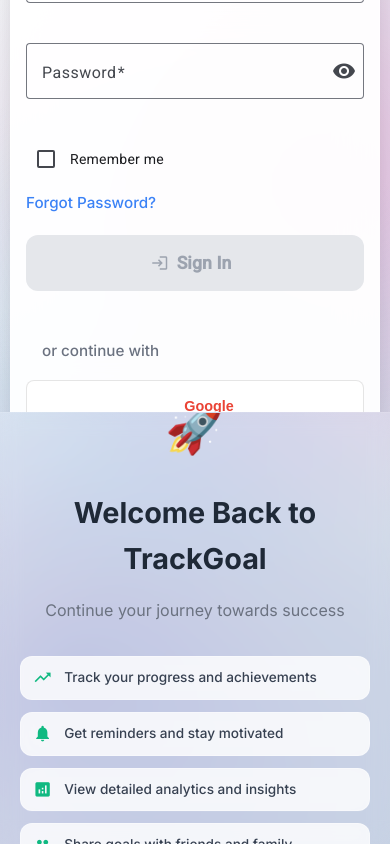
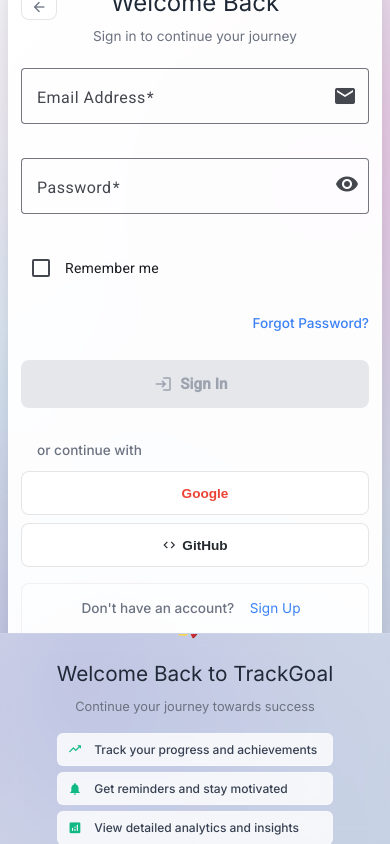
Before and after one commit to djsmacker01/TrackGoal, an Angular app: page /login in a window 390 px wide. Built offline with nearby package versions, Linux system fonts and the light colour scheme.

Commit message:
commit all

```diff
--- a/angular.json
+++ b/angular.json
@@ -44,8 +44,8 @@
                 },
                 {
                   "type": "anyComponentStyle",
-                  "maximumWarning": "25kB",
-                  "maximumError": "30kB"
+                  "maximumWarning": "50kB",
+                  "maximumError": "60kB"
                 },
                 {
                   "type": "bundle",
@@ -106,5 +106,8 @@
         }
       }
     }
+  },
+  "cli": {
+    "analytics": "52e0ac96-2835-42ae-9486-603a5db3139c"
   }
 }
--- a/src/app/app.component.ts
+++ b/src/app/app.component.ts
@@ -6,13 +6,14 @@
 import { LoadingSpinnerComponent } from './components/loading-spinner/loading-spinner.component';
 import { OfflineModeComponent } from './components/offline-mode/offline-mode.component';
 import { AppHeaderComponent } from './components/app-header/app-header.component';
+import { MobileNavigationComponent } from './components/mobile-navigation/mobile-navigation.component';
 import { SupabaseService } from './services/supabase.service';
 import { filter } from 'rxjs/operators';
 
 @Component({
   selector: 'app-root',
   standalone: true,
-  imports: [CommonModule, RouterOutlet, LoadingSpinnerComponent, OfflineModeComponent, AppHeaderComponent],
+  imports: [CommonModule, RouterOutlet, LoadingSpinnerComponent, OfflineModeComponent, AppHeaderComponent, MobileNavigationComponent],
   template: `
     <div class="app-container">
       <div *ngIf="isLoading" class="loading-overlay">
@@ -23,6 +24,7 @@
       <main class="main-content" *ngIf="!isOfflineMode">
         <router-outlet></router-outlet>
       </main>
+      <app-mobile-navigation *ngIf="!isOfflineMode"></app-mobile-navigation>
     </div>
   `,
   styles: [`
@@ -75,7 +77,7 @@
     private seoService: SeoService,
     private router: Router,
     private supabaseService: SupabaseService
-  ) {}
+  ) { }
 
   ngOnInit() {
     // Theme service is initialized in constructor
--- a/src/app/components/login/login.component.scss
+++ b/src/app/components/login/login.component.scss
@@ -381,16 +381,29 @@
   }
 }
 
-// Responsive Design
+// Enhanced Mobile Responsive Design
 @media (max-width: 1024px) {
   .login-container {
     flex-direction: column;
+    min-height: 100vh;
+  }
+
+  .form-section {
+    flex: 1;
+    min-height: 60vh;
+    padding: 15px;
+
+    .form-content {
+      max-width: 100%;
+      padding: 25px 20px;
+    }
   }
 
   .welcome-section {
     border-left: none;
     border-top: 1px solid rgba(255, 255, 255, 0.1);
     padding: 20px;
+    min-height: 40vh;
 
     .welcome-content {
       .welcome-title {
@@ -420,42 +433,173 @@
 }
 
 @media (max-width: 768px) {
+  .login-container {
+    padding-bottom: 80px; /* Space for mobile navigation */
+  }
+
   .form-section {
-    padding: 15px;
+    padding: 10px;
+    min-height: 70vh;
 
     .form-content {
-      padding: 25px 20px;
-      max-height: calc(100vh - 30px);
+      padding: 20px 15px;
+      max-height: calc(100vh - 100px);
+      border-radius: 16px;
+      margin: 0;
     }
 
     .form-header {
+      margin-bottom: 24px;
+
+      .back-btn {
+        width: 40px;
+        height: 40px;
+        border-radius: 10px;
+
+        mat-icon {
+          font-size: 18px;
+          width: 18px;
+          height: 18px;
+        }
+      }
+
       .page-title {
-        font-size: 2rem;
+        font-size: 1.75rem;
+        margin-bottom: 6px;
       }
 
       .page-subtitle {
-        font-size: 1rem;
+        font-size: 0.95rem;
       }
     }
 
     .login-form {
+      .form-field {
+        margin-bottom: 16px;
+
+        ::ng-deep .mat-mdc-form-field {
+          .mat-mdc-text-field-wrapper {
+            min-height: 56px;
+            border-radius: 10px;
+          }
+
+          .mat-mdc-input-element {
+            font-size: 16px; /* Prevents zoom on iOS */
+            padding: 16px 12px;
+          }
+
+          .mat-mdc-form-field-label {
+            font-size: 16px; /* Prevents zoom on iOS */
+          }
+        }
+      }
+
+      .form-options {
+        flex-direction: column;
+        align-items: flex-start;
+        gap: 12px;
+        margin-bottom: 16px;
+
+        .remember-me {
+          font-size: 0.9rem;
+        }
+
+        .forgot-password {
+          font-size: 0.9rem;
+          align-self: flex-end;
+        }
+      }
+
+      .login-btn {
+        padding: 14px 20px;
+        font-size: 1rem;
+        min-height: 50px;
+        border-radius: 10px;
+        margin-bottom: 20px;
+      }
+
+      .divider {
+        margin: 20px 0 12px 0;
+
+        .divider-text {
+          font-size: 0.9rem;
+        }
+      }
+
       .social-login {
         flex-direction: column;
-        gap: 12px;
+        gap: 10px;
+        margin-bottom: 20px;
 
         .social-btn {
           width: 100%;
-          padding: 14px 16px;
-          font-size: 0.95rem;
+          padding: 12px 16px;
+          font-size: 0.9rem;
+          min-height: 48px;
+          border-radius: 10px;
+
+          mat-icon {
+            font-size: 16px;
+            width: 16px;
+            height: 16px;
+          }
+        }
+      }
+
+      .signup-link {
+        padding: 12px;
+        border-radius: 10px;
+
+        p {
+          font-size: 0.9rem;
+        }
+
+        .link {
+          font-size: 0.9rem;
         }
       }
     }
   }
 
   .welcome-section {
+    min-height: 30vh;
+    padding: 15px;
+
     .welcome-content {
+      .welcome-icon {
+        font-size: 2.5rem;
+        margin-bottom: 16px;
+      }
+
+      .welcome-title {
+        font-size: 1.5rem;
+        margin-bottom: 8px;
+      }
+
+      .welcome-subtitle {
+        font-size: 0.9rem;
+        margin-bottom: 20px;
+      }
+
       .benefits-list {
         grid-template-columns: 1fr;
+        gap: 8px;
+
+        .benefit-item {
+          padding: 8px 12px;
+          margin-bottom: 0;
+          border-radius: 8px;
+
+          .benefit-icon {
+            font-size: 1rem;
+            width: 1rem;
+            height: 1rem;
+          }
+
+          span {
+            font-size: 0.8rem;
+          }
+        }
       }
     }
   }
@@ -463,62 +607,160 @@
 
 @media (max-width: 480px) {
   .form-section {
-    padding: 10px;
+    padding: 8px;
+    min-height: 75vh;
 
     .form-content {
-      padding: 20px 15px;
-      max-height: calc(100vh - 20px);
+      padding: 16px 12px;
+      max-height: calc(100vh - 80px);
+      border-radius: 12px;
     }
 
     .form-header {
-      .page-title {
-        font-size: 1.8rem;
+      margin-bottom: 20px;
+
+      .back-btn {
+        width: 36px;
+        height: 36px;
+        border-radius: 8px;
+
+        mat-icon {
+          font-size: 16px;
+          width: 16px;
+          height: 16px;
+        }
       }
 
-      .back-btn {
-        width: 40px;
-        height: 40px;
+      .page-title {
+        font-size: 1.5rem;
+        margin-bottom: 4px;
+      }
 
-        mat-icon {
-          font-size: 18px;
-          width: 18px;
-          height: 18px;
-        }
+      .page-subtitle {
+        font-size: 0.85rem;
       }
     }
 
     .login-form {
+      .form-field {
+        margin-bottom: 14px;
+
+        ::ng-deep .mat-mdc-form-field {
+          .mat-mdc-text-field-wrapper {
+            min-height: 52px;
+            border-radius: 8px;
+          }
+
+          .mat-mdc-input-element {
+            font-size: 16px;
+            padding: 14px 10px;
+          }
+
+          .mat-mdc-form-field-label {
+            font-size: 16px;
+          }
+        }
+      }
+
       .form-options {
         flex-direction: column;
         align-items: flex-start;
-        gap: 12px;
+        gap: 10px;
+        margin-bottom: 14px;
+
+        .remember-me {
+          font-size: 0.85rem;
+        }
+
+        .forgot-password {
+          font-size: 0.85rem;
+        }
+      }
+
+      .login-btn {
+        padding: 12px 16px;
+        font-size: 0.95rem;
+        min-height: 48px;
+        border-radius: 8px;
+        margin-bottom: 16px;
+      }
+
+      .divider {
+        margin: 16px 0 10px 0;
+
+        .divider-text {
+          font-size: 0.85rem;
+        }
       }
 
       .social-login {
+        gap: 8px;
+        margin-bottom: 16px;
+
         .social-btn {
-          padding: 12px 14px;
-          font-size: 0.9rem;
+          padding: 10px 14px;
+          font-size: 0.85rem;
+          min-height: 44px;
+          border-radius: 8px;
+
+          mat-icon {
+            font-size: 14px;
+            width: 14px;
+            height: 14px;
+          }
+        }
+      }
+
+      .signup-link {
+        padding: 10px;
+        border-radius: 8px;
+
+        p {
+          font-size: 0.85rem;
+        }
+
+        .link {
+          font-size: 0.85rem;
         }
       }
     }
   }
 
   .welcome-section {
+    min-height: 25vh;
+    padding: 12px;
+
     .welcome-content {
       .welcome-icon {
-        font-size: 3rem;
+        font-size: 2rem;
+        margin-bottom: 12px;
       }
 
       .welcome-title {
-        font-size: 1.8rem;
+        font-size: 1.3rem;
+        margin-bottom: 6px;
+      }
+
+      .welcome-subtitle {
+        font-size: 0.8rem;
+        margin-bottom: 16px;
       }
 
       .benefits-list {
+        gap: 6px;
+
         .benefit-item {
-          padding: 10px 12px;
+          padding: 6px 10px;
+          border-radius: 6px;
+
+          .benefit-icon {
+            font-size: 0.9rem;
+            width: 0.9rem;
+            height: 0.9rem;
+          }
 
           span {
-            font-size: 0.85rem;
+            font-size: 0.75rem;
           }
         }
       }
@@ -528,35 +770,160 @@
 
 @media (max-width: 360px) {
   .form-section {
+    padding: 6px;
+    min-height: 80vh;
+
     .form-content {
-      padding: 15px 12px;
+      padding: 14px 10px;
+      max-height: calc(100vh - 70px);
+      border-radius: 10px;
     }
 
     .form-header {
+      margin-bottom: 18px;
+
+      .back-btn {
+        width: 32px;
+        height: 32px;
+        border-radius: 6px;
+
+        mat-icon {
+          font-size: 14px;
+          width: 14px;
+          height: 14px;
+        }
+      }
+
       .page-title {
-        font-size: 1.6rem;
+        font-size: 1.4rem;
+        margin-bottom: 3px;
       }
 
       .page-subtitle {
+        font-size: 0.8rem;
+      }
+    }
+
+    .login-form {
+      .form-field {
+        margin-bottom: 12px;
+
+        ::ng-deep .mat-mdc-form-field {
+          .mat-mdc-text-field-wrapper {
+            min-height: 48px;
+            border-radius: 6px;
+          }
+
+          .mat-mdc-input-element {
+            font-size: 16px;
+            padding: 12px 8px;
+          }
+
+          .mat-mdc-form-field-label {
+            font-size: 16px;
+          }
+        }
+      }
+
+      .form-options {
+        gap: 8px;
+        margin-bottom: 12px;
+
+        .remember-me {
+          font-size: 0.8rem;
+        }
+
+        .forgot-password {
+          font-size: 0.8rem;
+        }
+      }
+
+      .login-btn {
+        padding: 10px 14px;
         font-size: 0.9rem;
+        min-height: 44px;
+        border-radius: 6px;
+        margin-bottom: 14px;
+      }
+
+      .divider {
+        margin: 14px 0 8px 0;
+
+        .divider-text {
+          font-size: 0.8rem;
+        }
+      }
+
+      .social-login {
+        gap: 6px;
+        margin-bottom: 14px;
+
+        .social-btn {
+          padding: 8px 12px;
+          font-size: 0.8rem;
+          min-height: 40px;
+          border-radius: 6px;
+
+          mat-icon {
+            font-size: 12px;
+            width: 12px;
+            height: 12px;
+          }
+        }
+      }
+
+      .signup-link {
+        padding: 8px;
+        border-radius: 6px;
+
+        p {
+          font-size: 0.8rem;
+        }
+
+        .link {
+          font-size: 0.8rem;
+        }
       }
     }
   }
 
   .welcome-section {
-    padding: 15px;
+    min-height: 20vh;
+    padding: 10px;
 
     .welcome-content {
       .welcome-icon {
-        font-size: 2.5rem;
+        font-size: 1.8rem;
+        margin-bottom: 10px;
       }
 
       .welcome-title {
-        font-size: 1.6rem;
+        font-size: 1.2rem;
+        margin-bottom: 4px;
       }
 
       .welcome-subtitle {
-        font-size: 0.9rem;
+        font-size: 0.75rem;
+        margin-bottom: 12px;
+      }
+
+      .benefits-list {
+        gap: 4px;
+
+        .benefit-item {
+          padding: 4px 8px;
+          border-radius: 4px;
+
+          .benefit-icon {
+            font-size: 0.8rem;
+            width: 0.8rem;
+            height: 0.8rem;
+          }
+
+          span {
+            font-size: 0.7rem;
+          }
+        }
       }
     }
   }
--- a/src/app/components/login/login.component.ts
+++ b/src/app/components/login/login.component.ts
@@ -61,6 +61,7 @@
                      placeholder="Enter your email"
                      autocomplete="email"
                      name="email"
+                     inputmode="email"
                      required>
               <mat-icon matSuffix>email</mat-icon>
               <mat-error *ngIf="loginForm.get('email')?.hasError('required')">
@@ -79,10 +80,12 @@
                      placeholder="Enter your password"
                      autocomplete="current-password"
                      name="password"
+                     inputmode="text"
                      required>
               <button mat-icon-button matSuffix type="button"
                       (click)="togglePasswordVisibility()"
-                      [attr.aria-label]="showPassword ? 'Hide password' : 'Show password'">
+                      [attr.aria-label]="showPassword ? 'Hide password' : 'Show password'"
+                      class="touch-target">
                 <mat-icon>{{ showPassword ? 'visibility_off' : 'visibility' }}</mat-icon>
               </button>
               <mat-error *ngIf="loginForm.get('password')?.hasError('required')">
@@ -92,16 +95,16 @@
 
             <!-- Remember Me & Forgot Password -->
             <div class="form-options">
-              <mat-checkbox formControlName="rememberMe" class="remember-me">
+              <mat-checkbox formControlName="rememberMe" class="remember-me touch-target">
                 Remember me
               </mat-checkbox>
-              <a routerLink="/forgot-password" class="forgot-password">Forgot Password?</a>
+              <a routerLink="/forgot-password" class="forgot-password touch-target">Forgot Password?</a>
             </div>
 
             <!-- Sign In Button -->
             <button type="submit"
                     mat-raised-button
-                    class="login-btn"
+                    class="login-btn touch-target"
                     [disabled]="loginForm.invalid || isSubmitting">
               <mat-icon *ngIf="!isSubmitting">login</mat-icon>
               <mat-icon *ngIf="isSubmitting" class="spinning">refresh</mat-icon>
@@ -117,11 +120,11 @@
 
             <!-- Social Login Buttons -->
             <div class="social-login">
-              <button type="button" mat-outlined-button class="social-btn google-btn" (click)="signInWithGoogle()">
+              <button type="button" mat-outlined-button class="social-btn google-btn touch-target" (click)="signInWithGoogle()">
                 <mat-icon>google</mat-icon>
                 Google
               </button>
-              <button type="button" mat-outlined-button class="social-btn github-btn" (click)="signInWithGitHub()">
+              <button type="button" mat-outlined-button class="social-btn github-btn touch-target" (click)="signInWithGitHub()">
                 <mat-icon>code</mat-icon>
                 GitHub
               </button>
@@ -130,7 +133,7 @@
             <!-- Sign Up Link -->
             <div class="signup-link">
               <p>Don't have an account?
-                <a routerLink="/signup" class="link">Sign Up</a>
+                <a routerLink="/signup" class="link touch-target">Sign Up</a>
               </p>
             </div>
           </form>
@@ -179,7 +182,7 @@
     private snackBar: MatSnackBar,
     private authService: AuthService,
     private notificationService: NotificationService
-  ) {}
+  ) { }
 
   ngOnInit() {
     this.initForm();
--- a/src/app/services/touch-interaction.service.ts
+++ b/src/app/services/touch-interaction.service.ts
@@ -253,8 +253,8 @@
 
     public optimizeScroll(element: HTMLElement): void {
         // Add smooth scrolling and momentum
-        element.style.webkitOverflowScrolling = 'touch';
-        element.style.overflowScrolling = 'touch';
+        (element.style as any).webkitOverflowScrolling = 'touch';
+        (element.style as any).overflowScrolling = 'touch';
 
         // Prevent overscroll bounce on iOS
         element.addEventListener('touchmove', (e) => {
--- a/src/styles.scss
+++ b/src/styles.scss
@@ -1,5 +1,14 @@
 /* You can add global styles to this file, and also import other style files */
 @import url('https://fonts.googleapis.com/css2?family=Inter:wght@300;400;500;600;700&display=swap');
+
+/* Fallback fonts for offline/network issues */
+@font-face {
+  font-family: 'Inter';
+  font-style: normal;
+  font-weight: 300 700;
+  font-display: swap;
+  src: local('Inter'), local('Inter-Regular');
+}
 
 /* Mobile-first responsive design utilities */
 .mobile-only {
```
Also changed, not shown: 1 other file (tests, documents, lock files or other folders).
